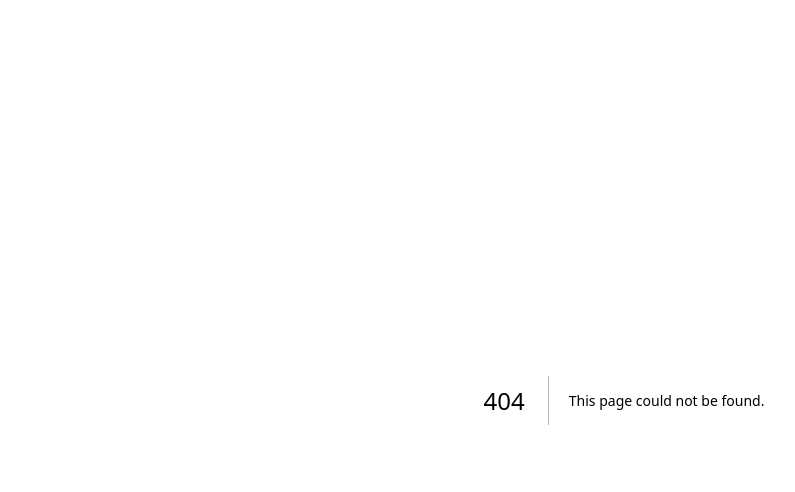
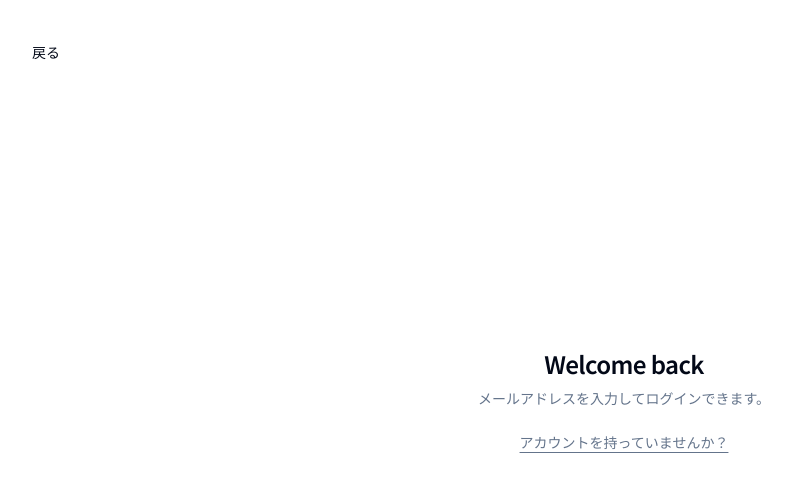
Before and after one commit to Shin-sibainu/post-writer, a Next.js app: page /login in a window 1280 px wide. Before the commit this address had no page. Shown: the top 492 px of the page, without its empty margins (16-811 px from the left). Built offline with nearby package versions, Linux system fonts and the light colour scheme.

Commit message:
login page

```diff
--- /dev/null
+++ b/app/(auth)/login/page.tsx
@@ -0,0 +1,46 @@
+import { cn } from "@/lib/utils";
+import { buttonVariants } from "@/components/ui/button";
+import Link from "next/link";
+import type { Metadata } from "next";
+
+export const metadata: Metadata = {
+  title: "Login",
+  description: "Login to your account",
+};
+
+export default function LoginPage() {
+  return (
+    <div className="container h-screen w-screen flex flex-col items-center justify-center">
+      <Link
+        href="/"
+        className={cn(
+          buttonVariants({ variant: "ghost" }),
+          "absolute left-4 md:left-8 md:top-8"
+        )}
+      >
+        戻る
+      </Link>
+      <div className="mx-auto w-full flex flex-col justify-center space-y-6 sm:w-[350px]">
+        <div className="flex flex-col space-y-2 text-center">
+          <h1 className="text-2xl font-semibold tracking-tight">
+            Welcome back
+          </h1>
+          <p className="text-sm text-muted-foreground">
+            メールアドレスを入力してログインできます。
+          </p>
+        </div>
+
+        {/* <UserAuthForm/> */}
+
+        <p className="px-8 text-center text-sm text-muted-foreground">
+          <Link
+            href="/register"
+            className="hover:text-brand underline underline-offset-4"
+          >
+            アカウントを持っていませんか？
+          </Link>
+        </p>
+      </div>
+    </div>
+  );
+}
--- a/app/(marketing)/blog/[...slug]/page.tsx
+++ b/app/(marketing)/blog/[...slug]/page.tsx
@@ -5,6 +5,8 @@ import { cn, formatDate } from "@/lib/utils";
 import Image from "next/image";
 import Link from "next/link";
 import { notFound } from "next/navigation";
+import type { Metadata } from "next";
+import { siteConfig } from "@/config/site";
 
 interface PostPageProps {
   params: {
@@ -21,6 +23,41 @@ async function getPostFromParams(params: any) {
   }
 
   return post;
+}
+
+export async function generateMetadata({
+  params,
+}: PostPageProps): Promise<Metadata> {
+  const page = await getPostFromParams(params);
+
+  if (!page) {
+    return {};
+  }
+
+  return {
+    title: page.title,
+    description: page.description,
+    openGraph: {
+      title: page.title,
+      description: page.description,
+      type: "article",
+      url: `${siteConfig.url}/${page.slug}`,
+      images: [
+        {
+          url: siteConfig.ogImage,
+          width: 1200,
+          height: 630,
+          alt: page.title,
+        },
+      ],
+    },
+    twitter: {
+      card: "summary_large_image",
+      title: page.title,
+      description: page.description,
+      images: [siteConfig.ogImage],
+    },
+  };
 }
 
 export default async function PostPage({ params }: PostPageProps) {
--- a/app/(marketing)/blog/page.tsx
+++ b/app/(marketing)/blog/page.tsx
@@ -4,6 +4,10 @@ import Image from "next/image";
 import Link from "next/link";
 
 import { formatDate } from "@/lib/utils";
+
+export const metadata = {
+  title : "Blog"
+}
 
 export default async function BlogPage() {
   const posts = allPosts
--- a/app/layout.tsx
+++ b/app/layout.tsx
@@ -33,7 +33,7 @@ export const metadata: Metadata = {
     card: "summary_large_image",
     title: siteConfig.name,
     description: siteConfig.description,
-    images: [`${siteConfig.url}/og.jpg`],
+    images: [siteConfig.ogImage],
     creator: "@shincode",
   },
   manifest: `${siteConfig.url}/site.webmanifest`,
--- a/config/site.ts
+++ b/config/site.ts
@@ -4,7 +4,7 @@ export const siteConfig: SiteConfig = {
   name: "Post Writer",
   description: "記事投稿ができるWebサービスです。",
   url: "http://localhost:3000",
-  ogImage: "",
+  ogImage: "http://localhost:3000/og.jpg",
   links: {
     x: "https://twitter.com/Shin_Engineer",
     github: "https://github.com/Shin-sibainu",
```
